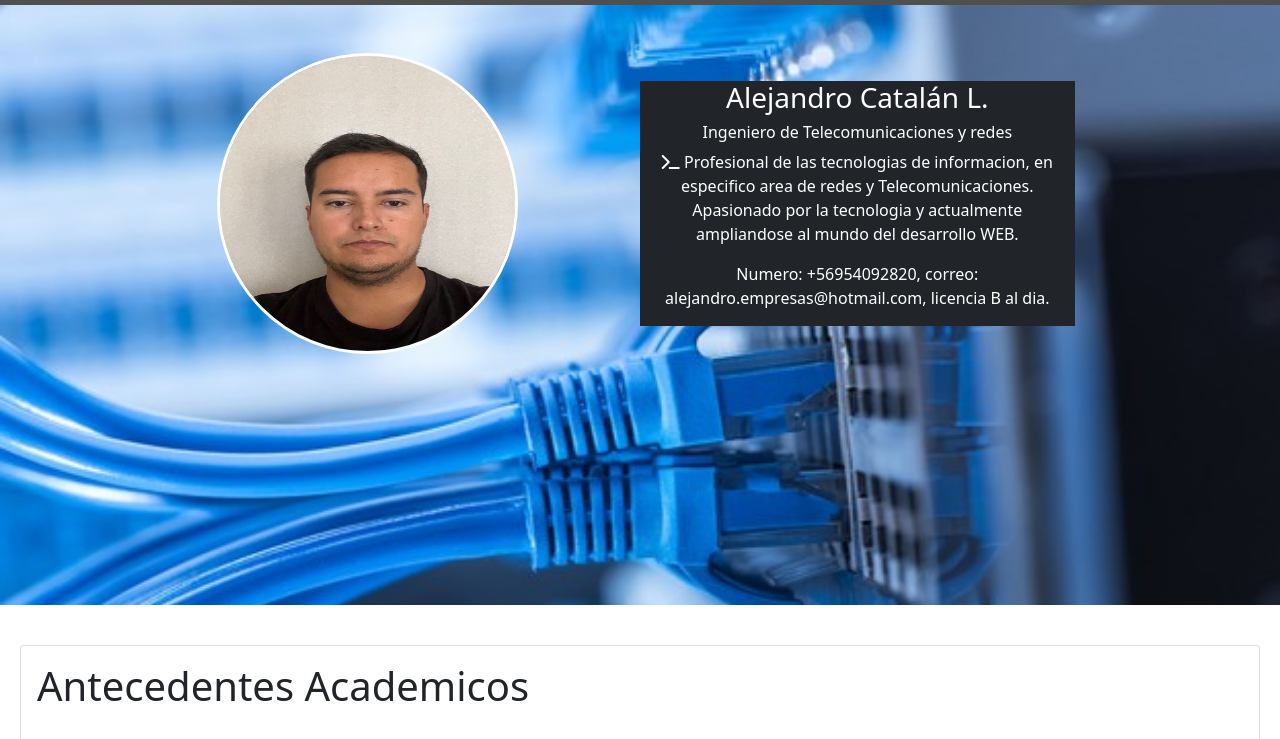
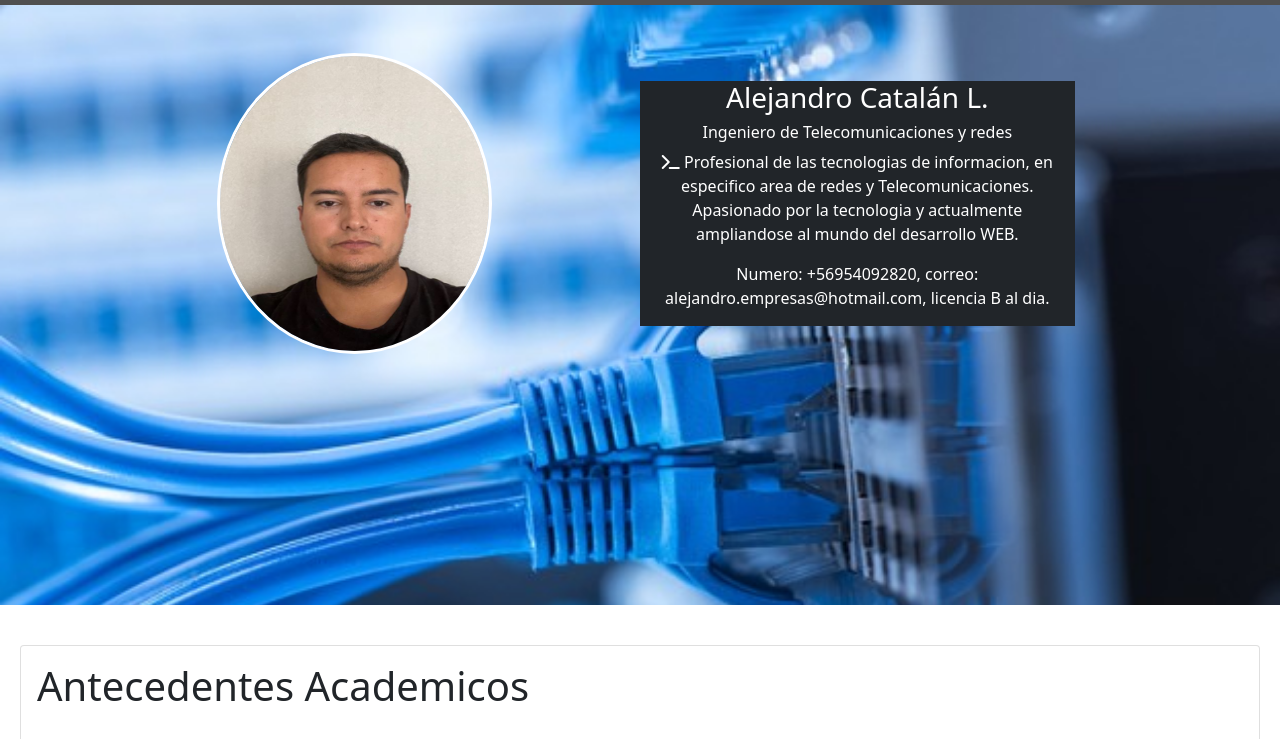
Before and after one commit to Alejandro-Catalan-L/flex-css, a plain HTML site: page index.html in a window 1280 px wide. Shown: the part 51-790 px from the top of the page. Drawn offline with nearby package versions, Linux system fonts and the light colour scheme.

Commit message:
MODIFICANDO ASPECTO IMAGEN PORTADA

```diff
--- a/assets/css/style.css
+++ b/assets/css/style.css
@@ -14,7 +14,7 @@
 
 .fotoportada {
   height: 301px;
-  width: 301px;
+  width: 275px;
   /* vh o porcentaje */
   image-rendering: auto;
   /* margin-top: 50px; */
```
